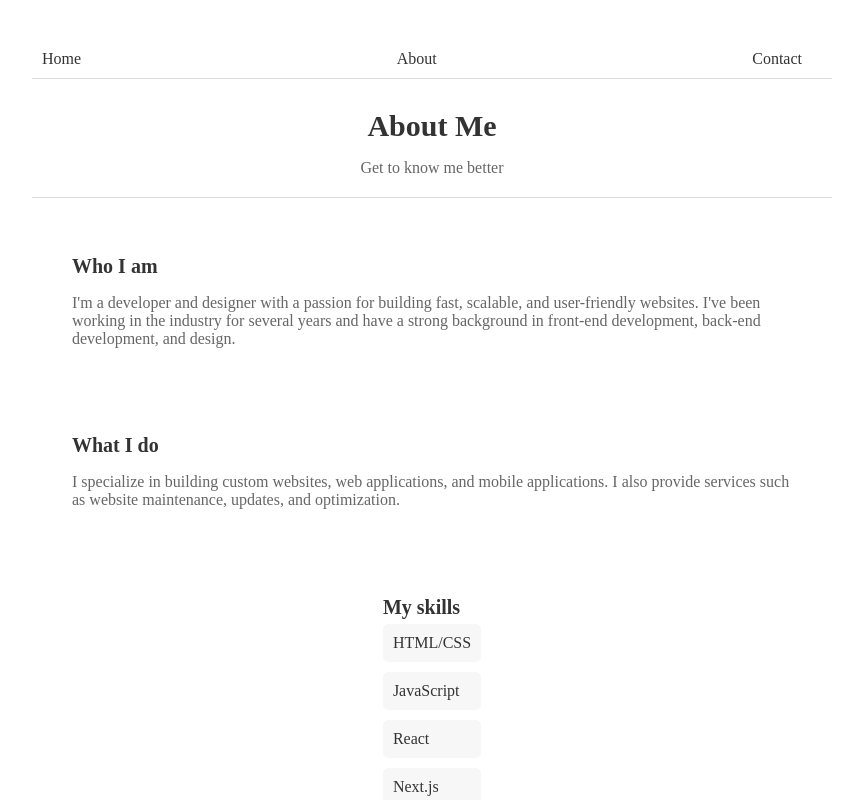
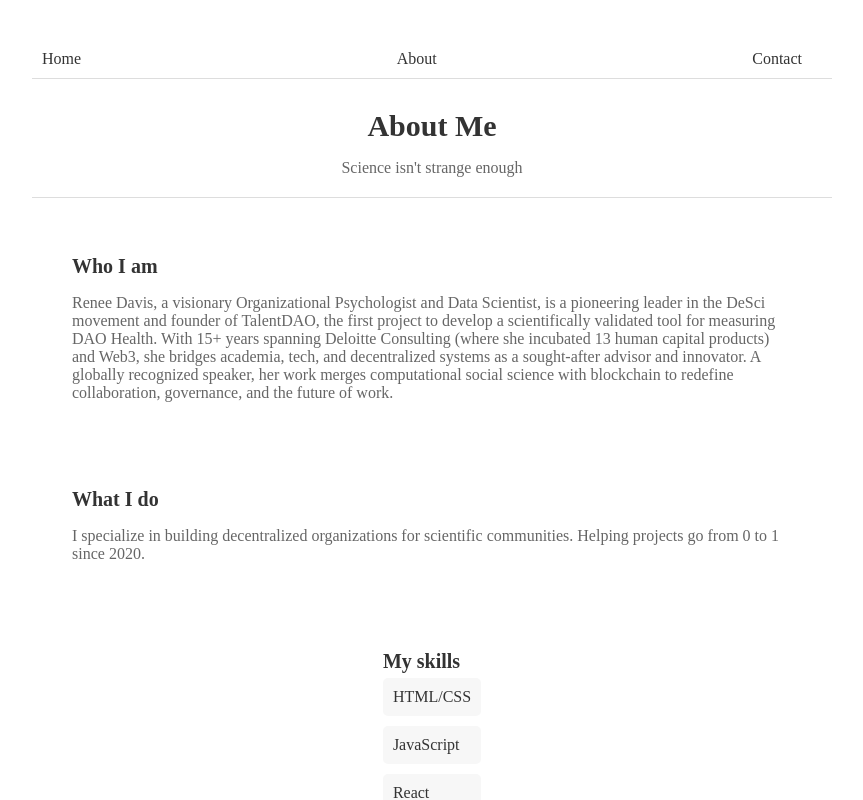
Before and after one commit to reneedaos/vagabond-arthouse, a Next.js app in the folder vagabond-website/: page /about in a window 1280 px wide. Shown: the top 800 px of the page, without its empty margins (208-1071 px from the left). Built offline with nearby package versions, Linux system fonts and the light colour scheme.

Commit message:
updated about me

```diff
--- a/vagabond-website/pages/about.js
+++ b/vagabond-website/pages/about.js
@@ -10,19 +10,19 @@ function AboutPage() {
       <Nav />
       <header className="header">
         <h1 className="title">About Me</h1>
-        <p className="subtitle">Get to know me better</p>
+        <p className="subtitle">Science isn't strange enough</p>
       </header>
       <main className="main">
         <section className="section">
           <h2 className="section-title">Who I am</h2>
           <p className="section-text">
-            I'm a developer and designer with a passion for building fast, scalable, and user-friendly websites. I've been working in the industry for several years and have a strong background in front-end development, back-end development, and design.
+          Renee Davis, a visionary Organizational Psychologist and Data Scientist, is a pioneering leader in the DeSci movement and founder of TalentDAO, the first project to develop a scientifically validated tool for measuring DAO Health. With 15+ years spanning Deloitte Consulting (where she incubated 13 human capital products) and Web3, she bridges academia, tech, and decentralized systems as a sought-after advisor and innovator. A globally recognized speaker, her work merges computational social science with blockchain to redefine collaboration, governance, and the future of work.
           </p>
         </section>
         <section className="section">
           <h2 className="section-title">What I do</h2>
           <p className="section-text">
-            I specialize in building custom websites, web applications, and mobile applications. I also provide services such as website maintenance, updates, and optimization.
+             I specialize in building decentralized organizations for scientific communities. Helping projects go from 0 to 1 since 2020.
           </p>
         </section>
         <section className="section">
--- a/vagabond-website/pages/contact.js
+++ b/vagabond-website/pages/contact.js
@@ -25,7 +25,7 @@ function ContactPage() {
             </li>
             <li className="contact-item">
               <i className="fab fa-linkedin"></i>
-              <a href="https://www.linkedin.com/in/research-wizard/">your-linkedin-profile</a>
+              <a href="https://www.linkedin.com/in/research-wizard/">Linkedin</a>
             </li>
           </ul>
         </section>
--- a/vagabond-website/pages/index.js
+++ b/vagabond-website/pages/index.js
@@ -10,7 +10,7 @@ function HomePage() {
       <Nav />
       <header className="header">
         <h1 className="title">Vagabond Arthouse LLC</h1>
-        <p className="subtitle">Professional services for the future of work</p>
+        <p className="subtitle">The consultancy of Renee Davis</p>
       </header>
       <main className="main">
         <section className="section">
```
